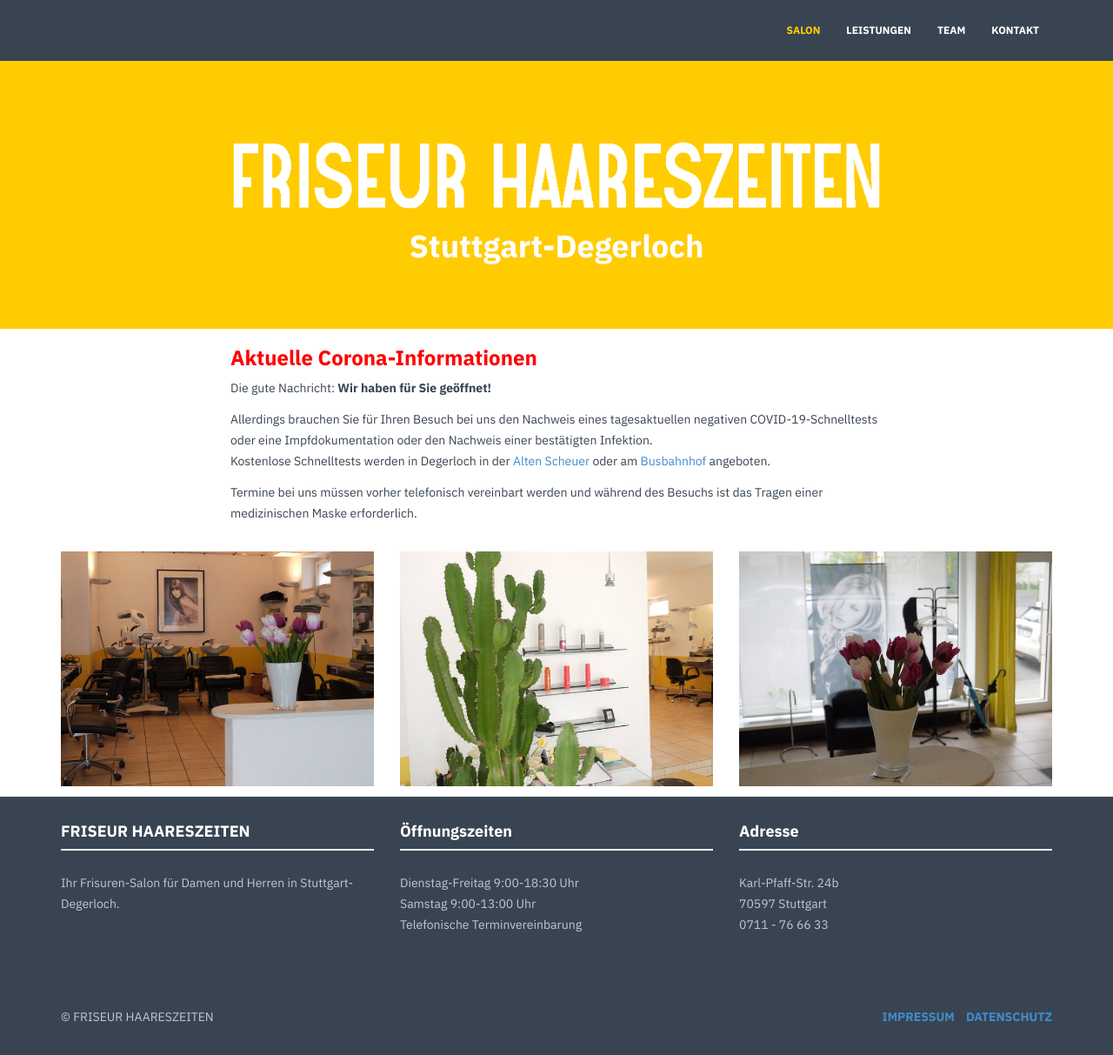
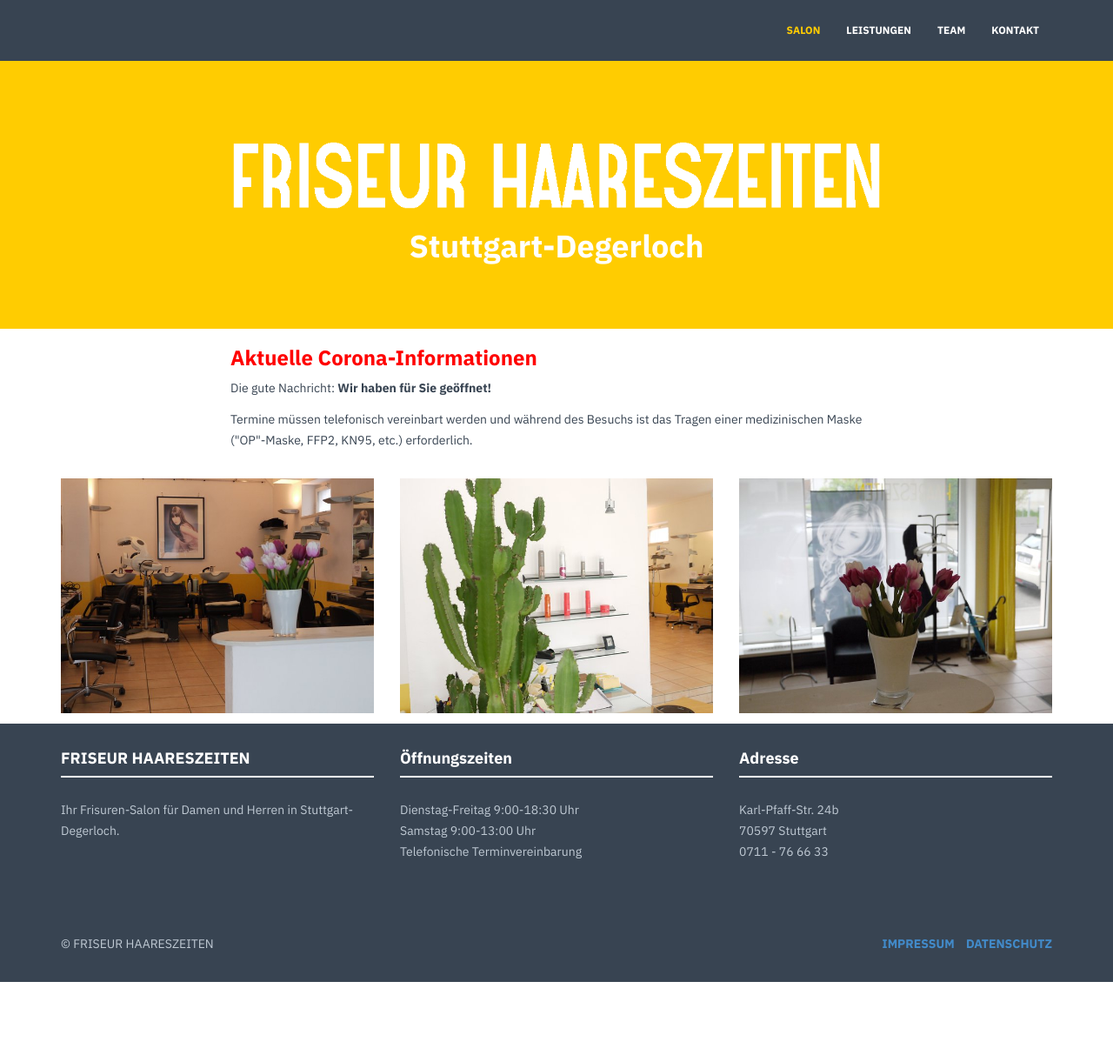
Before and after one commit to haareszeiten/haareszeiten.github.io, a Jekyll site: the page built from index.html, in a window 1280 px wide and 1213 px high. Shown: the whole window at 87% size. Built offline with Jekyll 4.4.1, drawn with Linux system fonts in a browser that asks for light colours; nearby versions of some CDN libraries.

Commit message:
Corona Update

```diff
--- a/_includes/js.html
+++ b/_includes/js.html
@@ -91,9 +91,9 @@
 			$container.isotope('reLayout');
 		}
 
-		$container.imagesLoaded(function () {
-			setPortfolio();
-		});
+//		$container.imagesLoaded(function () {
+//			setPortfolio();
+//		});
 
 		$(window).on('resize', function () {
 		setPortfolio();
--- a/assets/js/custom.js
+++ b/assets/js/custom.js
@@ -1,12 +1,12 @@
-(function($) {
+
+//(function($) {
 
 // prettyPhoto
-	jQuery(document).ready(function(){
-		jQuery('a[data-gal]').each(function() {
-			jQuery(this).attr('rel', jQuery(this).data('gal'));
-		});
-		jQuery("a[data-rel^='prettyPhoto']").prettyPhoto({animationSpeed:'slow',theme:'light_square',slideshow:false,overlay_gallery: false,social_tools:false,deeplinking:false});
-	});
+//	jQuery(document).ready(function(){
+//		jQuery('a[data-gal]').each(function() {
+//			jQuery(this).attr('rel', jQuery(this).data('gal'));
+//		});
+//		jQuery("a[data-rel^='prettyPhoto']").prettyPhoto({animationSpeed:'slow',theme:'light_square',slideshow:false,overlay_gallery: false,social_tools:false,deeplinking:false});
+//	});
 
-
-})(jQuery);
+//})(jQuery);
--- a/index.html
+++ b/index.html
@@ -16,15 +16,15 @@ footer: yes
             <p>
                 Die gute Nachricht: <strong>Wir haben für Sie geöffnet!</strong>
             </p>
-            <p>
+            <!-- <p>
                 Allerdings brauchen Sie für Ihren Besuch bei uns den Nachweis eines tagesaktuellen negativen
                 COVID-19-Schnelltests oder eine Impfdokumentation oder den Nachweis einer bestätigten Infektion.
                 <br/>Kostenlose Schnelltests werden in Degerloch in der <a href="https://gqs.jimdosite.com/stuttgart-und-lkr.-calw/" target="_blank">Alten Scheuer</a>
                 oder am <a href="https://www.neckar-kaeptn.de/corona-schnelltest/testzentren-stuttgart/" target="_blank">Busbahnhof</a> angeboten.
-            </p>
+            </p> -->
             <p>
-                Termine bei uns müssen vorher telefonisch vereinbart werden und während des Besuchs ist das Tragen
-                einer medizinischen Maske erforderlich.
+                Termine müssen telefonisch vereinbart werden und während des Besuchs ist das Tragen
+                einer medizinischen Maske ("OP"-Maske, FFP2, KN95, etc.) erforderlich.
             </p>
         </div>
         </div><!-- /row -->
--- a/leistungen.html
+++ b/leistungen.html
@@ -33,10 +33,10 @@ footer: yes
     <div class="row mtb">
         <div class="col-lg-8 col-lg-offset-2 centered">
             <p>
-                Ein motiviertes Team aus fachlich kompetenten und kreativen Mitarbeitern lässt vom Beratungsgespräch über Umsetzung individueller Stylings bis zum Wohlfühlen keine Wünsche offen.
-                Durch regelmäßige Schulungen und Aktionen halten wir uns fit bei der Umsetzung der aktuellen Trends.
+                Wir sind ein motiviertes Team aus fachlich kompetenten und kreativen Mitarbeitern. Wir lassen vom
+                Beratungsgespräch über die Umsetzung individueller Stylings und Colorationen bis zum Wohlfühlen keine Wünsche offen.
+                <br>Durch regelmäßige Schulungen und Aktionen halten wir uns fit bei der Umsetzung der aktuellen Trends.
             </p>
-
             <p>
                 Wir arbeiten bei allen Behandlungen und im Verkauf ausschließlich mit hochwertigen Friseurprodukten.
                 HAARESZEITEN ist autorisierter Händler der Marke <i>Wella</i>.
```
Also changed, not shown: other parts of _includes/js.html (+12 -12 lines).
